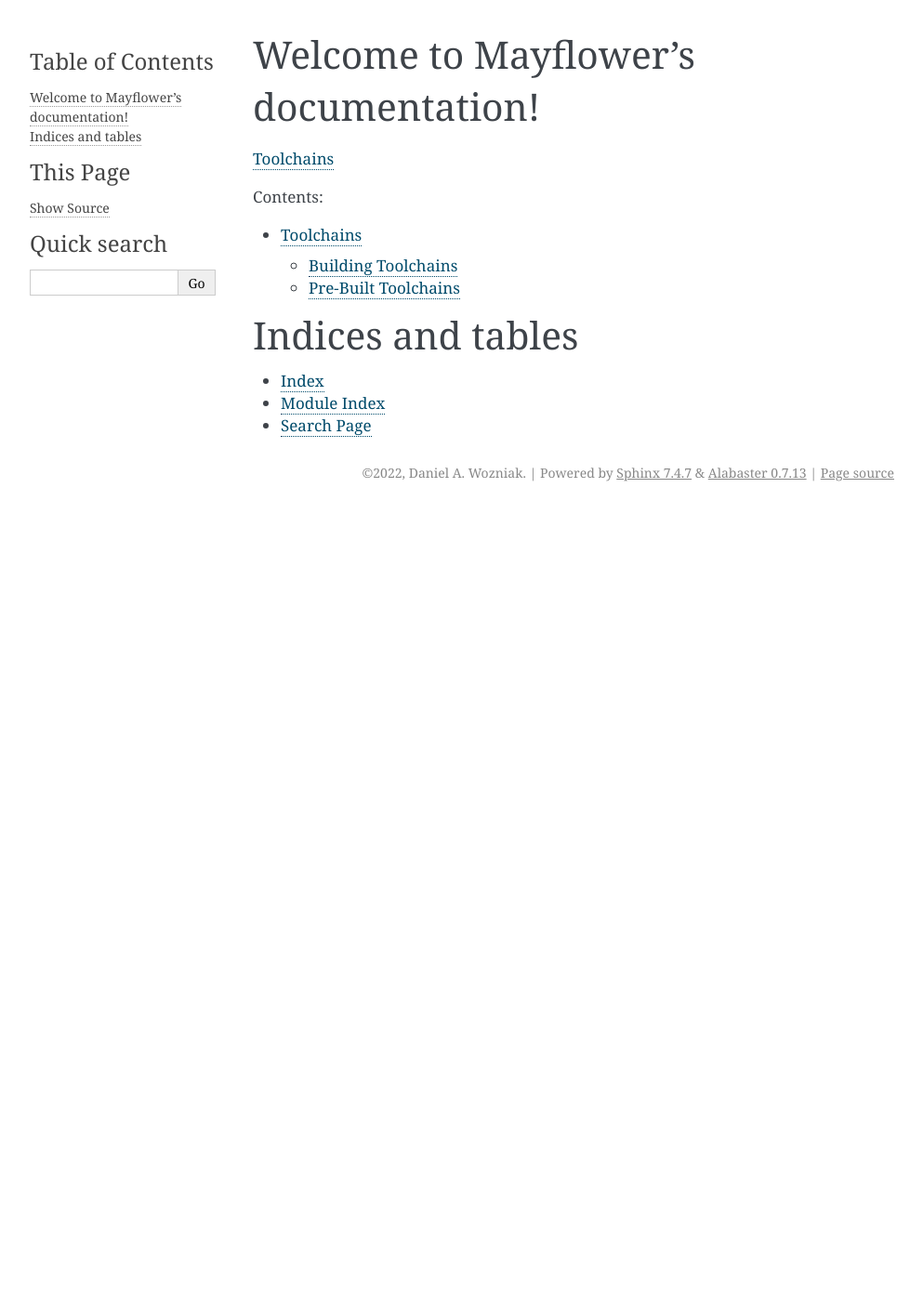
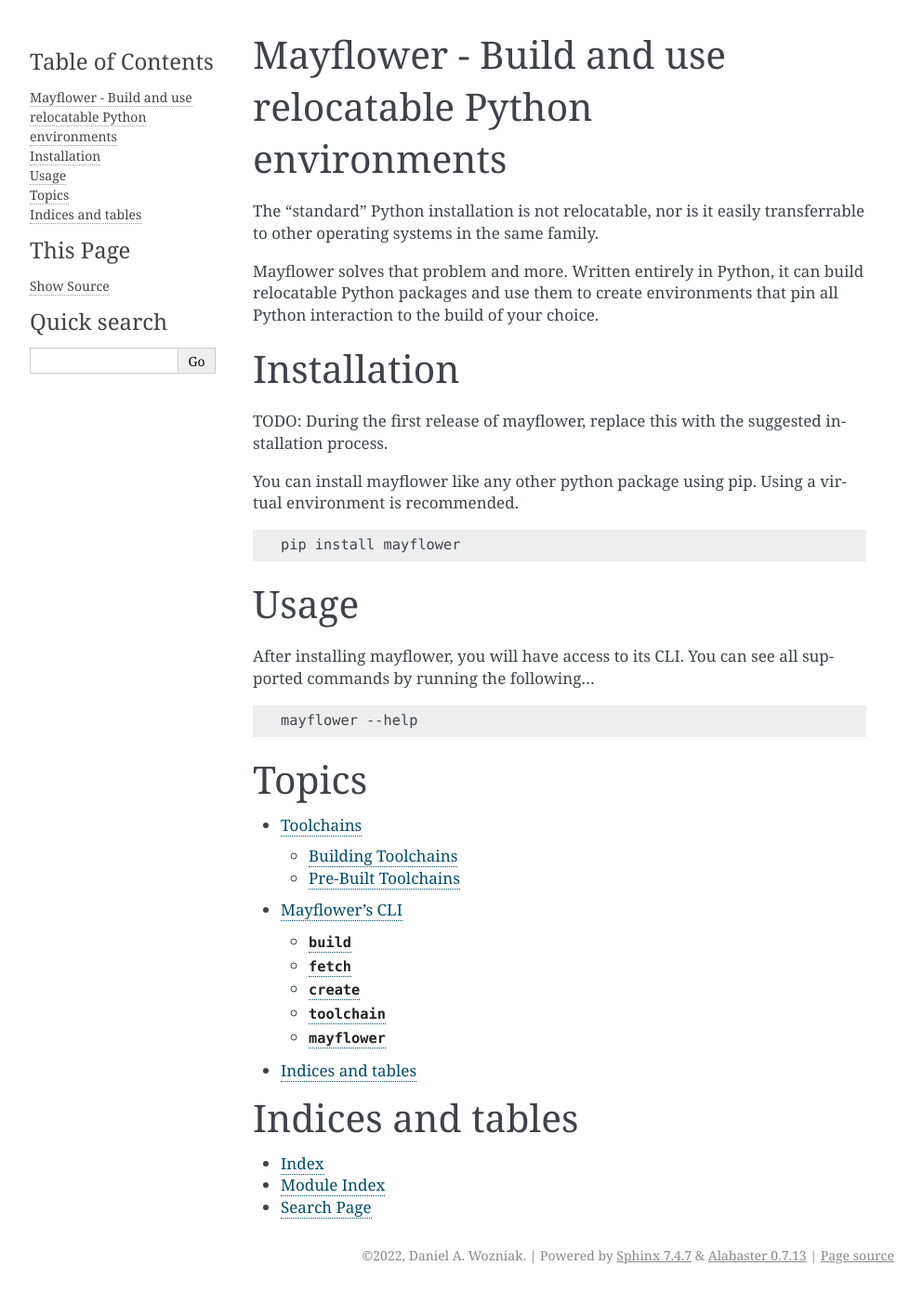
Before and after one commit to saltstack/relenv, a Sphinx documentation site: the page built from docs/source/index.rst, in a window 1280 px wide. Shown: the whole page at 93% size, without its empty margins (148-1141 px from the left). Built offline with Sphinx 7.4.7, drawn with Linux system fonts in a browser that asks for light colours; before the commit the page ends 900 px from its top, so only the background shows below that.

Commit message:
Document CLI fully using sphinx argparse extension and setup initial layout

```diff
--- /dev/null
+++ b/docs/source/cli/index.rst
@@ -0,0 +1,36 @@
+.. Mayflower CLI documentation
+
+Mayflower's CLI
+===============
+
+Mayflower exposes the following subcommands.
+
+The recommended way to run mayflower commands is to use the exposed scripts.
+
+.. code-block:: bash
+
+    mayflower <subcommand> <args>
+
+.. toctree::
+   :maxdepth: 1
+   :caption: Commands:
+
+   build
+   fetch
+   create
+   toolchain
+
+Comprehensive CLI documentation can be found here...
+
+.. toctree::
+   :maxdepth: 2
+
+   mayflower
+
+
+Indices and tables
+==================
+
+* :ref:`genindex`
+* :ref:`modindex`
+* :ref:`search`
--- a/docs/source/conf.py
+++ b/docs/source/conf.py
@@ -26,6 +26,7 @@
 
 extensions = [
     "sphinx.ext.autodoc",
+    "sphinxarg.ext",
 ]
 
 
--- a/docs/source/index.rst
+++ b/docs/source/index.rst
@@ -1,20 +1,43 @@
-.. Mayflower documentation master file, created by
-   sphinx-quickstart on Tue Sep 27 22:41:02 2022.
-   You can adapt this file completely to your liking, but it should at least
-   contain the root `toctree` directive.
+.. Mayflower landing page
 
-Welcome to Mayflower's documentation!
-=====================================
+Mayflower - Build and use relocatable Python environments
+=========================================================
 
-:doc:`toolchain`
+The "standard" Python installation is not relocatable, nor is it
+easily transferrable to other operating systems in the same family.
+
+Mayflower solves that problem and more.  Written entirely in Python,
+it can build relocatable Python packages and use them to create environments
+that pin all Python interaction to the build of your choice.
+
+Installation
+============
+
+TODO: During the first release of mayflower, replace this with the suggested installation process.
+
+You can install mayflower like any other python package using pip.  Using a virtual environment is recommended.
+
+.. code-block:: bash
+
+   pip install mayflower
+
+Usage
+=====
+
+After installing mayflower, you will have access to its CLI.  You can see all supported commands by running the following...
+
+.. code-block:: bash
+
+   mayflower --help
+
+Topics
+======
 
 .. toctree::
    :maxdepth: 2
-   :caption: Contents:
 
    toolchain
-
-
+   cli/index
 
 Indices and tables
 ==================
--- a/noxfile.py
+++ b/noxfile.py
@@ -76,6 +76,7 @@
 def docs(session):
     if not SKIP_REQUIREMENTS_INSTALL:
         session.install("sphinx", silent=PIP_INSTALL_SILENT)
+        session.install("sphinx-argparse", silent=PIP_INSTALL_SILENT)
 
     os.chdir("docs")
     session.run("sphinx-build", "-b", "html", "source", "build")
```
Also changed, not shown: docs/source/cli/build.rst (added, +16 -0 lines), docs/source/cli/create.rst (added, +16 -0 lines), docs/source/cli/fetch.rst (added, +16 -0 lines), docs/source/cli/mayflower.rst (added, +15 -0 lines), docs/source/cli/toolchain.rst (added, +16 -0 lines), 3 other files.
